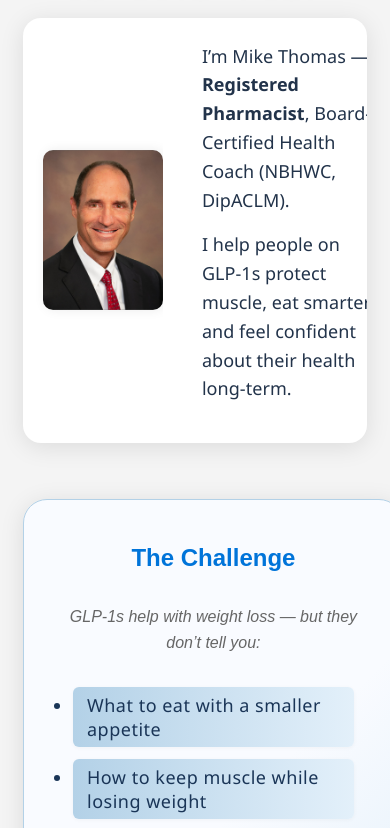
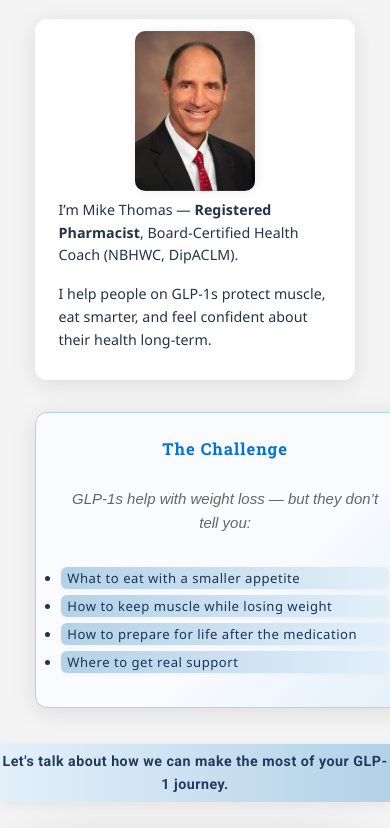
Before and after one commit to dvt8067/glp1-website, a website: page index.html in a window 390 px wide. Shown: the part 212-1040 px from the top of the page. Drawn offline with nearby package versions, Linux system fonts and the light colour scheme.

Commit message:
Make text smaller and margin big for mobile view

```diff
--- a/style.css
+++ b/style.css
@@ -873,10 +873,26 @@ p {
   }
   .about-mike-container,
   .challenge-container {
+    max-width: 90vw;
+    margin-left: auto;
+    margin-right: auto;
+    box-sizing: border-box;
+    padding: 12px 4vw;
+    border-radius: 12px;
+    display: flex;
+    flex-direction: column;
+    align-items: center;
+    justify-content: center;
+  }
+  .about-mike-content,
+  .challenge-list {
     max-width: 88vw;
-    padding: 24px 5vw;
-    margin: 0 auto 24px auto;
+    margin-left: auto;
+    margin-right: auto;
+    padding-left: 2vw;
+    padding-right: 2vw;
     box-sizing: border-box;
+    text-align: left;
   }
   .together-container,
   .how-i-work-section {
@@ -1124,17 +1140,143 @@ p {
 }
 
 @media (max-width: 700px) {
+  html {
+    font-size: 15px;
+  }
+  h2{
+    font-size: 2em;
+    margin-bottom: 12px;
+  }
+  .first-row,
+  .together-row,
+  .how-i-work-row,
+  .about-mike-container,
+  .challenge-container,
+  .together-container,
+  .how-i-work-section,
+  .testimonial-slider,
+  .glp1-guide-section,
+  .book-call-section,
+  .contact-form,
   .pricing-section {
-    padding: 24px 6vw;
+    max-width: 90vw;
+    margin-left: auto;
+    margin-right: auto;
+    box-sizing: border-box;
+    padding: 12px 4vw;
+    border-radius: 12px;
   }
-  .pricing-row {
-    flex-direction: column;
-    gap: 18px;
+  .about-mike-content,
+  .challenge-list,
+  .together-list,
+  .how-i-work-list,
+  .testimonial-blockquote,
+  .testimonial-slide blockquote {
+    font-size: 0.95em;
+    max-width: 88vw;
+    padding-left: 2vw;
+    padding-right: 2vw;
+    box-sizing: border-box;
   }
-  .pricing-option {
-    padding: 24px 12px;
-    min-width: 0;
-    max-width: 98vw;
-    margin: 0 auto 18px auto;
+  .about-mike-photo,
+  .testimonial-photo {
+    max-width: 60px;
+    width: 100%;
+    height: auto;
+    margin-bottom: 8px;
+  }
+  .pricing-heading,
+  .glp1-guide-heading,
+  .book-call-heading {
+    font-size: 1em;
+    margin-bottom: 8px;
+  }
+  .pricing-title,
+  .pricing-price,
+  .glp1-guide-subheading,
+  .book-call-subheading {
+    font-size: 0.95em;
+    margin-bottom: 6px;
+  }
+  .pricing-details,
+  .challenge-item,
+  .together-item,
+  .how-i-work-item {
+    font-size: 0.92em;
+    padding: 2px 6px;
+    margin-bottom: 6px;
+  }
+  .glp1-guide-btn,
+  .book-call-btn {
+    padding: 8px 16px;
+    font-size: 0.95em;
+    border-radius: 7px;
+  }
+  .contact-form input,
+  .contact-form textarea,
+  .contact-form button {
+    font-size: 0.95em;
+    padding: 6px;
+    border-radius: 7px;
+  }
+  .testimonial-nav {
+    width: 24px;
+    height: 24px;
+    font-size: 0.9em;
+    margin: 0 3px;
+  }
+  .page-divider {
+    font-size: 0.95em;
+    padding: 6px 0;
+  }
+  .more-about-mike {
+    font-size: 0.95em;
+    margin: 14px 0 6px 0;
   }
 }
+@media (max-width: 700px) {
+  .challenge-container {
+    max-width: 90vw;
+    margin-left: auto !important;
+    margin-right: auto !important;
+    box-sizing: border-box;
+    padding: 12px 4vw;
+    border-radius: 12px;
+    display: flex;
+    flex-direction: column;
+    align-items: center;
+    justify-content: center;
+  }
+}
+
+/* Make all major headings consistent in size and style */
+.challenge-heading,
+.together-heading,
+.how-i-work-heading,
+.glp1-guide-heading,
+.book-call-heading,
+.pricing-heading,
+.contact-form h2,
+.testimonials-heading {
+  font-size: 2em;
+  color: #0074d9;
+  font-family: "Roboto Slab", "Roboto", "Segoe UI", "Arial", sans-serif;
+  font-weight: 800;
+  margin-bottom: 12px;
+  letter-spacing: 1px;
+  text-align: center;
+}
+
+@media (max-width: 700px) {
+  .challenge-heading,
+  .together-heading,
+  .how-i-work-heading,
+  .glp1-guide-heading,
+  .book-call-heading,
+  .pricing-heading,
+  .contact-form h2,
+  .testimonials-heading {
+    font-size: 1.1em;
+    margin-bottom: 8px;
+  }
+}
```
